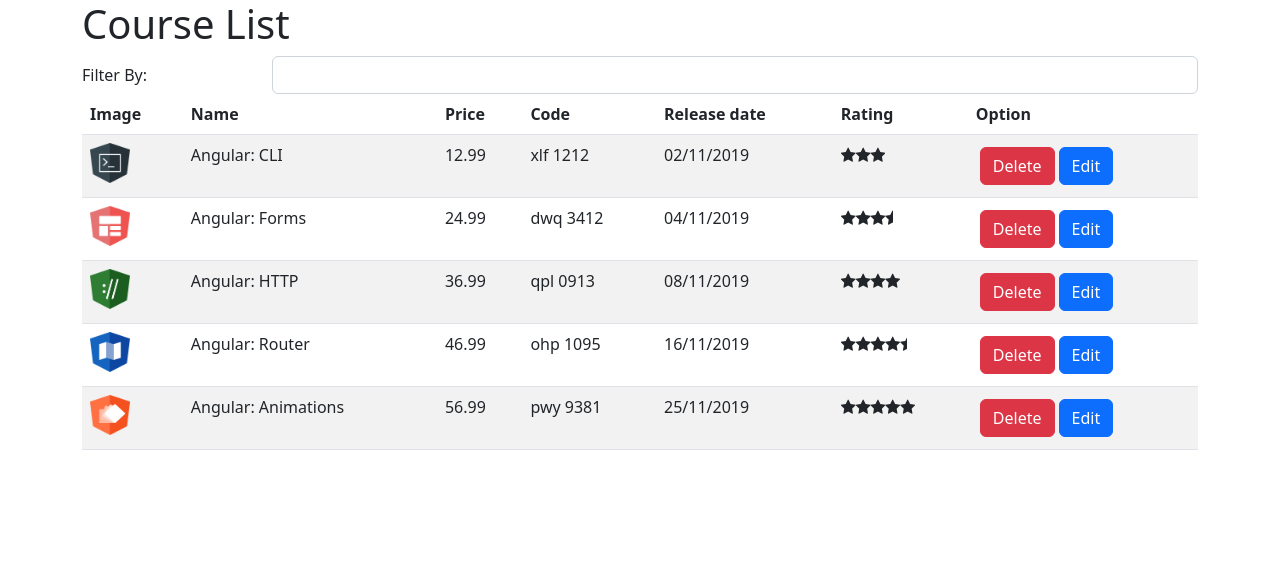
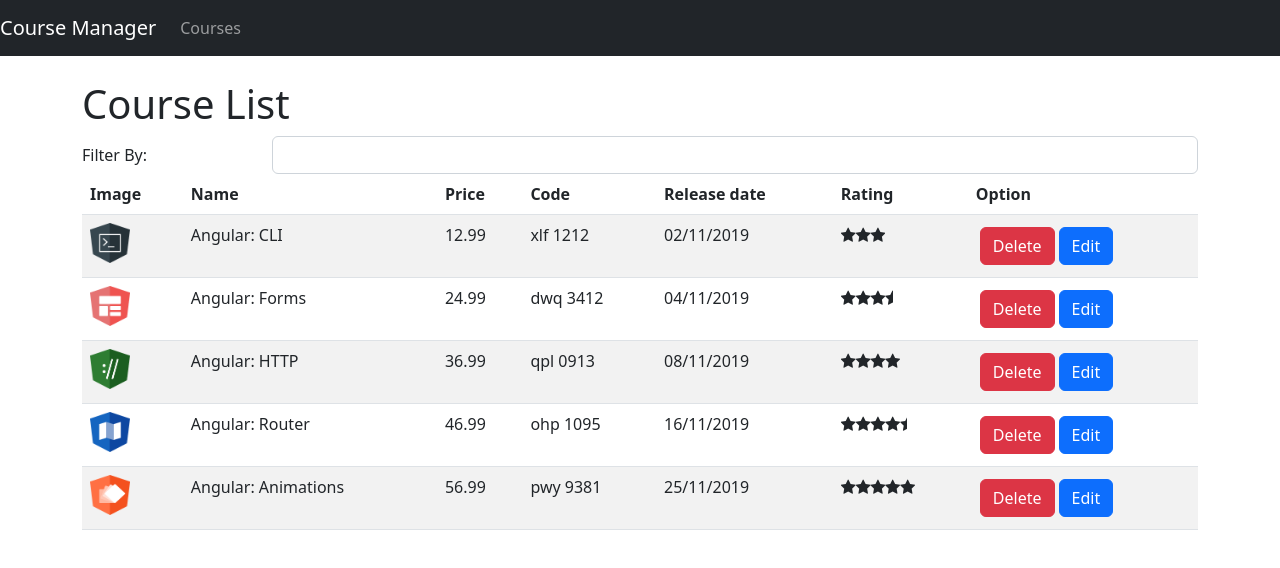
Before and after one commit to francelinom/course-manager, an Angular app: page /courses in a window 1280 px wide. Shown: the top 568 px of the page. Built offline with nearby package versions, Linux system fonts and the light colour scheme.

Commit message:
adicionando rotas para aplicação

```diff
--- /dev/null
+++ b/src/app/404/error-404.component.html
@@ -0,0 +1 @@
+<h4>Erro 404</h4>
--- a/src/app/app.component.html
+++ b/src/app/app.component.html
@@ -1,3 +1,4 @@
-<div class="container">
-  <app-course-list></app-course-list>
+<app-nav-bar></app-nav-bar>
+<div class="container mt-4">
+  <router-outlet></router-outlet>
 </div>
--- /dev/null
+++ b/src/app/nav-bar/nav-bar.component.html
@@ -0,0 +1,23 @@
+<nav class="navbar navbar-expand-lg navbar-dark bg-dark">
+  <a href="#" class="navbar-brand">Course Manager</a>
+
+  <button
+    class="navbar-toggler"
+    type="button"
+    data-toggle="collapse"
+    data-target="#navbarSupportedContent"
+    aria-controls="navbarSupportedContent"
+    aria-expanded="false"
+    aria-label="Toggle navigation"
+  >
+    <span class="navbar-toggler-icon"></span>
+  </button>
+
+  <div class="collapse navbar-collapse" id="navbarSupportedContent">
+    <ul class="navbar-nav mr-auto">
+      <li class="nav-item">
+        <a href="#" class="nav-link">Courses</a>
+      </li>
+    </ul>
+  </div>
+</nav>
--- /dev/null
+++ b/src/app/nav-bar/nav-bar.component.ts
@@ -0,0 +1,9 @@
+import { Component, OnInit } from '@angular/core';
+
+@Component({
+  selector: 'app-nav-bar',
+  templateUrl: './nav-bar.component.html',
+})
+export class NavBarComponent implements OnInit {
+  ngOnInit(): void {}
+}
```
Also changed, not shown: src/app/404/error-404.component.ts (added, +7 -0 lines), src/app/app.module.ts (+23 -1 lines).
